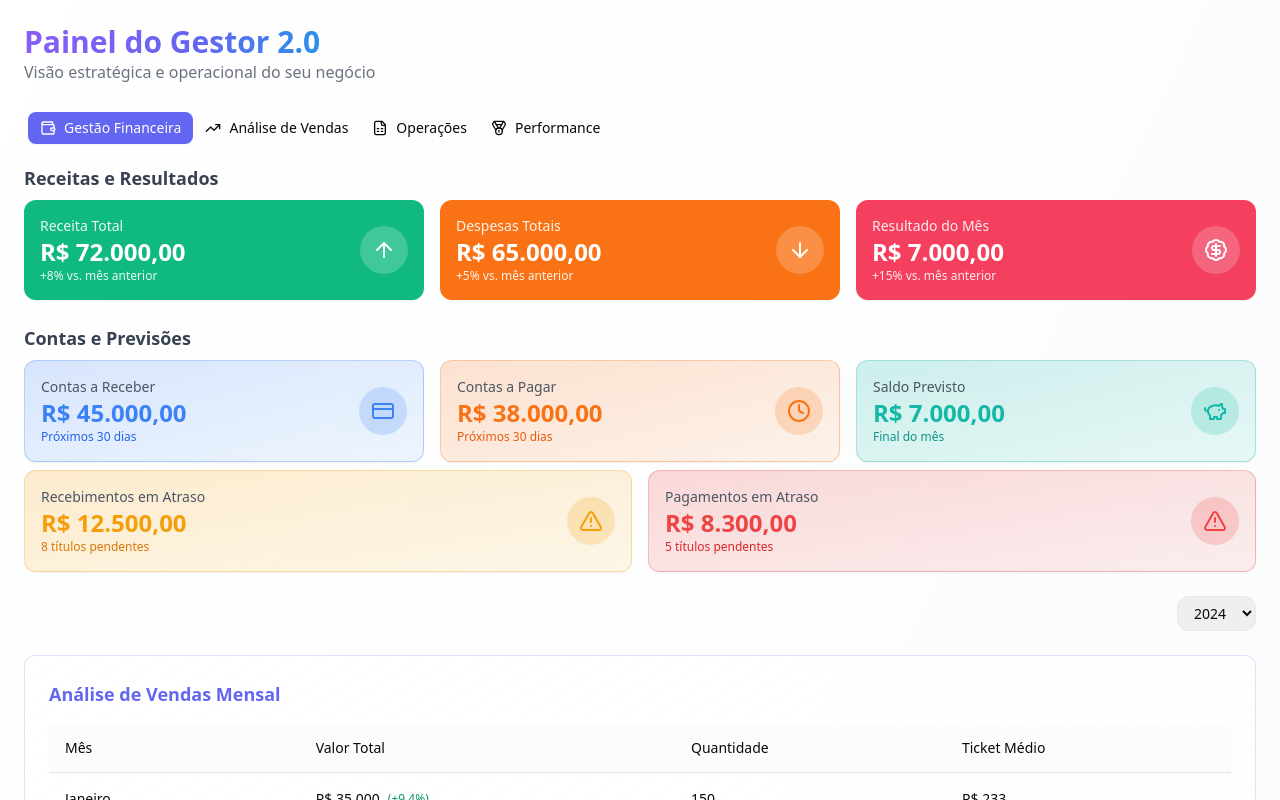
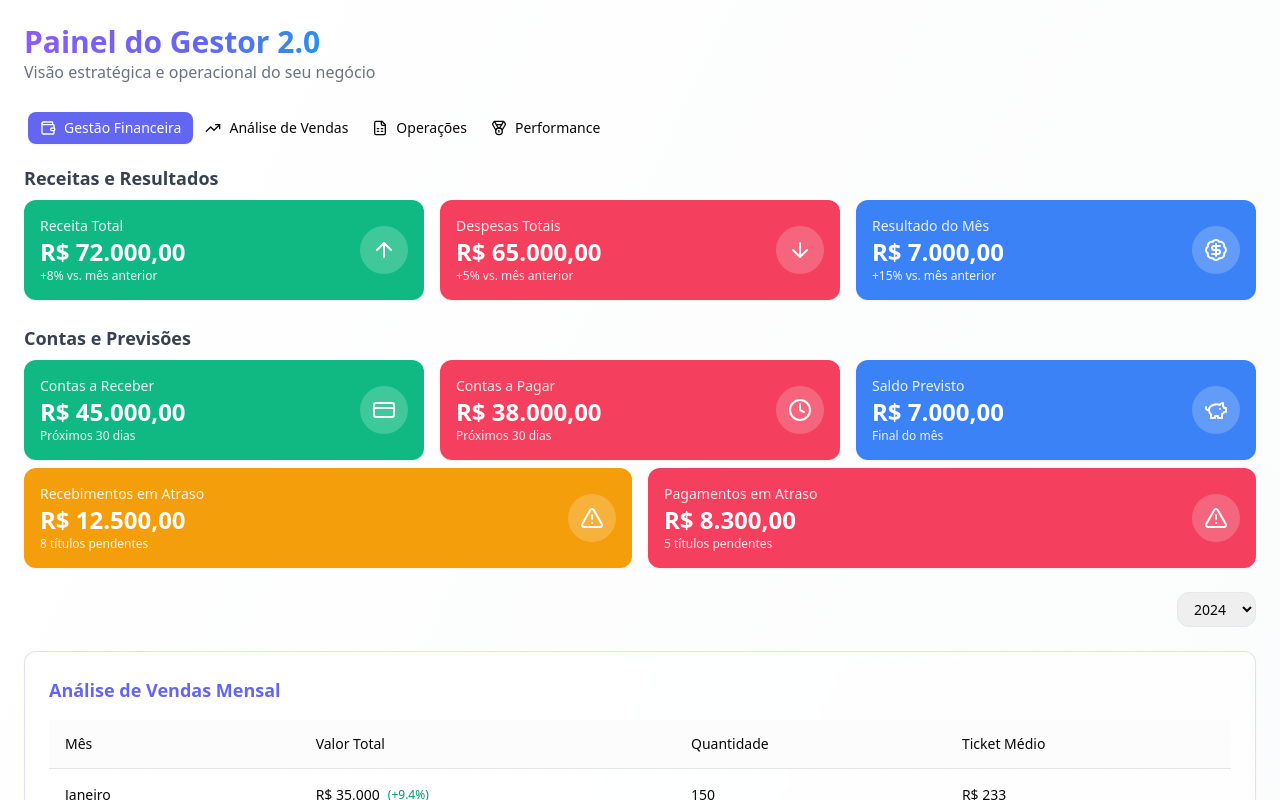
Before and after one commit to RaulPolitowski/dashboard-german-mobile, a React (Vite) app: page / in a window 1280 px wide. Shown: the top 800 px of the page. Built offline with nearby package versions, Linux system fonts and the light colour scheme.

Commit message:
Apply consistent color scheme
Apply a consistent color scheme to the dashboard cards, using green for income, red for expenses/negative values, and blue for positive results.

```diff
--- a/src/components/dashboard/AccountsSection.tsx
+++ b/src/components/dashboard/AccountsSection.tsx
@@ -7,69 +7,69 @@ export const AccountsSection = () => {
     <div className="space-y-2">
       <h3 className="text-lg font-semibold text-gray-700">Contas e Previsões</h3>
       <div className="grid grid-cols-1 sm:grid-cols-2 lg:grid-cols-3 gap-3 md:gap-4">
-        <Card className="p-4 hover:shadow-lg transition-all cursor-pointer bg-gradient-to-br from-blue-500/20 to-blue-400/10 backdrop-blur-sm border border-blue-500/30">
+        <Card className="p-4 hover:shadow-lg transition-all cursor-pointer bg-emerald-500 border-none">
           <div className="flex items-center justify-between">
             <div>
-              <p className="text-sm text-gray-600">Contas a Receber</p>
-              <p className="text-2xl font-bold text-blue-500">R$ 45.000,00</p>
-              <p className="text-xs text-blue-600">Próximos 30 dias</p>
+              <p className="text-sm text-white/90">Contas a Receber</p>
+              <p className="text-2xl font-bold text-white">R$ 45.000,00</p>
+              <p className="text-xs text-white/90">Próximos 30 dias</p>
             </div>
-            <div className="bg-blue-500/20 p-3 rounded-full">
-              <CreditCard className="w-6 h-6 text-blue-500" />
+            <div className="bg-white/20 p-3 rounded-full">
+              <CreditCard className="w-6 h-6 text-white" />
             </div>
           </div>
         </Card>
 
-        <Card className="p-4 hover:shadow-lg transition-all cursor-pointer bg-gradient-to-br from-orange-500/20 to-orange-400/10 backdrop-blur-sm border border-orange-500/30">
+        <Card className="p-4 hover:shadow-lg transition-all cursor-pointer bg-rose-500 border-none">
           <div className="flex items-center justify-between">
             <div>
-              <p className="text-sm text-gray-600">Contas a Pagar</p>
-              <p className="text-2xl font-bold text-orange-500">R$ 38.000,00</p>
-              <p className="text-xs text-orange-600">Próximos 30 dias</p>
+              <p className="text-sm text-white/90">Contas a Pagar</p>
+              <p className="text-2xl font-bold text-white">R$ 38.000,00</p>
+              <p className="text-xs text-white/90">Próximos 30 dias</p>
             </div>
-            <div className="bg-orange-500/20 p-3 rounded-full">
-              <Clock className="w-6 h-6 text-orange-500" />
+            <div className="bg-white/20 p-3 rounded-full">
+              <Clock className="w-6 h-6 text-white" />
             </div>
           </div>
         </Card>
 
-        <Card className="p-4 hover:shadow-lg transition-all cursor-pointer bg-gradient-to-br from-teal-500/20 to-teal-400/10 backdrop-blur-sm border border-teal-500/30">
+        <Card className="p-4 hover:shadow-lg transition-all cursor-pointer bg-blue-500 border-none">
           <div className="flex items-center justify-between">
             <div>
-              <p className="text-sm text-gray-600">Saldo Previsto</p>
-              <p className="text-2xl font-bold text-teal-500">R$ 7.000,00</p>
-              <p className="text-xs text-teal-600">Final do mês</p>
+              <p className="text-sm text-white/90">Saldo Previsto</p>
+              <p className="text-2xl font-bold text-white">R$ 7.000,00</p>
+              <p className="text-xs text-white/90">Final do mês</p>
             </div>
-            <div className="bg-teal-500/20 p-3 rounded-full">
-              <PiggyBank className="w-6 h-6 text-teal-500" />
+            <div className="bg-white/20 p-3 rounded-full">
+              <PiggyBank className="w-6 h-6 text-white" />
             </div>
           </div>
         </Card>
       </div>
 
       <div className="grid grid-cols-1 sm:grid-cols-2 gap-3 md:gap-4">
-        <Card className="p-4 hover:shadow-lg transition-all cursor-pointer bg-gradient-to-br from-amber-500/20 to-amber-400/10 backdrop-blur-sm border border-amber-500/30">
+        <Card className="p-4 hover:shadow-lg transition-all cursor-pointer bg-amber-500 border-none">
           <div className="flex items-center justify-between">
             <div>
-              <p className="text-sm text-gray-600">Recebimentos em Atraso</p>
-              <p className="text-2xl font-bold text-amber-500">R$ 12.500,00</p>
-              <p className="text-xs text-amber-600">8 títulos pendentes</p>
+              <p className="text-sm text-white/90">Recebimentos em Atraso</p>
+              <p className="text-2xl font-bold text-white">R$ 12.500,00</p>
+              <p className="text-xs text-white/90">8 títulos pendentes</p>
             </div>
-            <div className="bg-amber-500/20 p-3 rounded-full">
-              <AlertTriangle className="w-6 h-6 text-amber-500" />
+            <div className="bg-white/20 p-3 rounded-full">
+              <AlertTriangle className="w-6 h-6 text-white" />
             </div>
           </div>
         </Card>
 
-        <Card className="p-4 hover:shadow-lg transition-all cursor-pointer bg-gradient-to-br from-red-500/20 to-red-400/10 backdrop-blur-sm border border-red-500/30">
+        <Card className="p-4 hover:shadow-lg transition-all cursor-pointer bg-rose-500 border-none">
           <div className="flex items-center justify-between">
             <div>
-              <p className="text-sm text-gray-600">Pagamentos em Atraso</p>
-              <p className="text-2xl font-bold text-red-500">R$ 8.300,00</p>
-              <p className="text-xs text-red-600">5 títulos pendentes</p>
+              <p className="text-sm text-white/90">Pagamentos em Atraso</p>
+              <p className="text-2xl font-bold text-white">R$ 8.300,00</p>
+              <p className="text-xs text-white/90">5 títulos pendentes</p>
             </div>
-            <div className="bg-red-500/20 p-3 rounded-full">
-              <AlertTriangle className="w-6 h-6 text-red-500" />
+            <div className="bg-white/20 p-3 rounded-full">
+              <AlertTriangle className="w-6 h-6 text-white" />
             </div>
           </div>
         </Card>
--- a/src/components/dashboard/FinancialMetrics.tsx
+++ b/src/components/dashboard/FinancialMetrics.tsx
@@ -20,7 +20,7 @@ export const FinancialMetrics = () => {
           </div>
         </Card>
 
-        <Card className="p-4 hover:shadow-lg transition-all cursor-pointer bg-orange-500 border-none">
+        <Card className="p-4 hover:shadow-lg transition-all cursor-pointer bg-rose-500 border-none">
           <div className="flex items-center justify-between">
             <div>
               <p className="text-sm text-white/90">Despesas Totais</p>
@@ -33,7 +33,7 @@ export const FinancialMetrics = () => {
           </div>
         </Card>
 
-        <Card className="p-4 hover:shadow-lg transition-all cursor-pointer bg-rose-500 border-none">
+        <Card className="p-4 hover:shadow-lg transition-all cursor-pointer bg-blue-500 border-none">
           <div className="flex items-center justify-between">
             <div>
               <p className="text-sm text-white/90">Resultado do Mês</p>
--- a/src/components/dashboard/MonthlyAnalysisTables.tsx
+++ b/src/components/dashboard/MonthlyAnalysisTables.tsx
@@ -55,6 +55,7 @@ export const MonthlyAnalysisTables = () => {
 
       <FinancialAnalysisTable
         monthlyData={monthlyData}
+        selectedYear={selectedYear}
         calculateMarginChange={calculateMarginChange}
         getYearOverYearComparison={getYearOverYearComparison}
       />
```
Also changed, not shown: src/components/dashboard/OperationsSection.tsx (+23 -23 lines).
